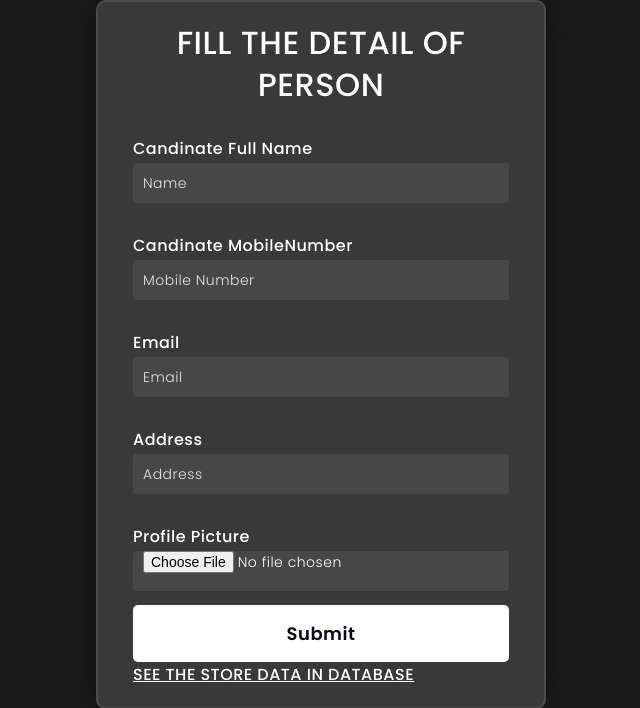
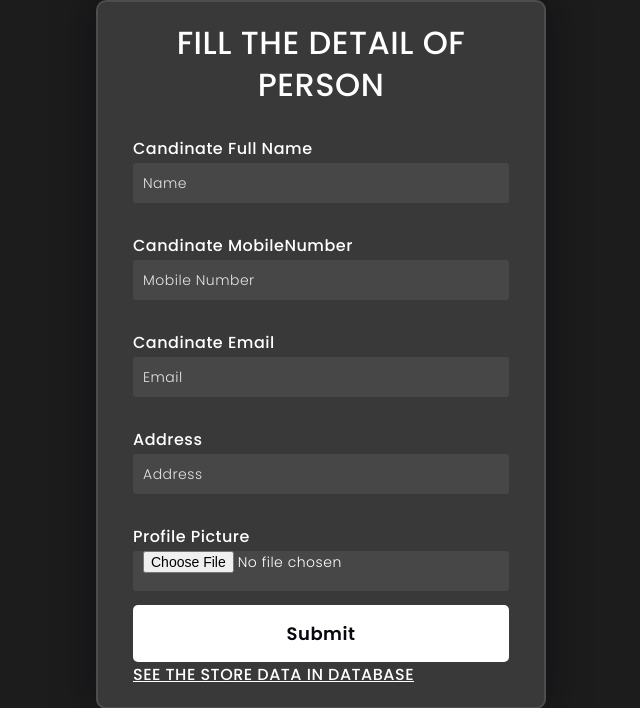
Before and after one commit to Satendralodhi/my_app, a Django app: page / in a window 1280 px wide. Shown: the top 708 px of the page, without its empty margins (319-959 px from the left). Run offline with Django 5.2, Linux system fonts and the light colour scheme.

Commit message:
email change

```diff
--- a/templates/index.html
+++ b/templates/index.html
@@ -136,7 +136,7 @@ button{
 
         <input type="text" placeholder="Mobile Number" name="m_number" id="m_number">
 
-        <label for="email">Email</label>
+        <label for="email">Candinate Email</label>
         <input type="email" placeholder="Email" name="email" id="email">
 
         <label for="address">Address</label>
```
